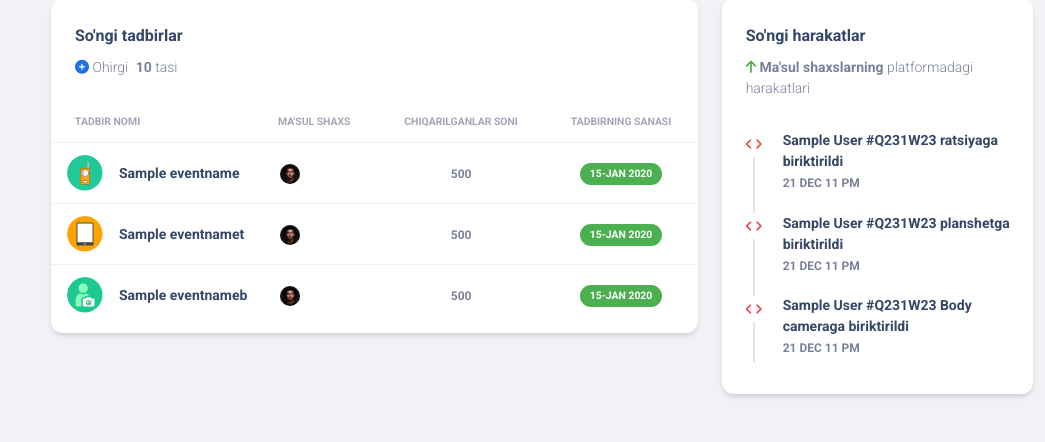
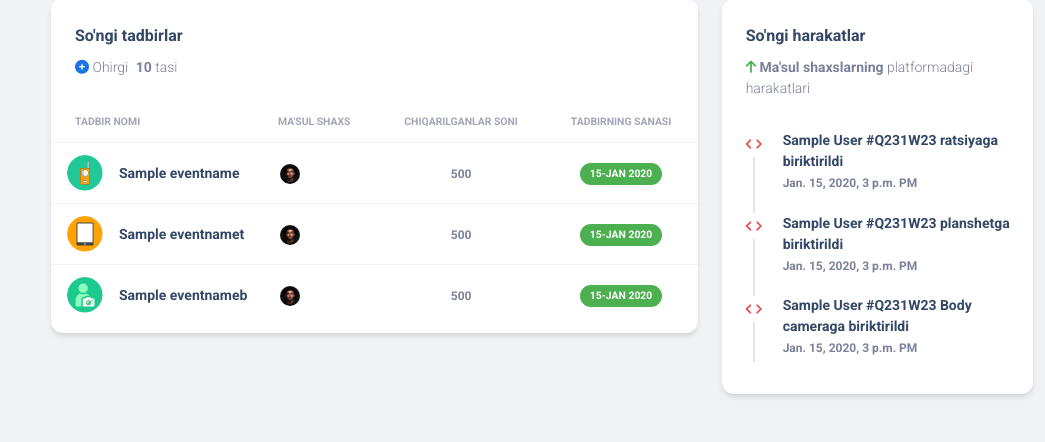
Before and after one commit to JaloliddinRuzikulov/bm, a Django app: page / in a window 1280 px wide. Shown: the part 1200-1642 px from the top of the page, without its empty margins (235-1280 px from the left). Run offline with Django 4.2, Linux system fonts and the light colour scheme; a user stored in the database is signed in; tables that the repository leaves empty hold one stand-in row (values such as "Sample post"); some libraries are stand-ins or nearby versions.

Commit message:
bug fixes dashboard.html

```diff
--- a/templates/dashboard.html
+++ b/templates/dashboard.html
@@ -415,7 +415,7 @@
                                                     {% elif forloop.parentloop.counter0 == 2 %}
                                                         Body cameraga
                                                     {% endif %} biriktirildi</h6>
-                                                <p class="text-secondary font-weight-bold text-xs mt-1 mb-0">21 DEC 11
+                                                <p class="text-secondary font-weight-bold text-xs mt-1 mb-0">{{ liab.created_date }}
                                                     PM</p>
                                             </div>
                                         </div>
```
